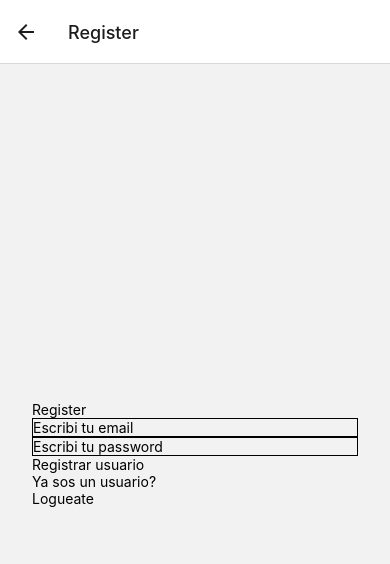
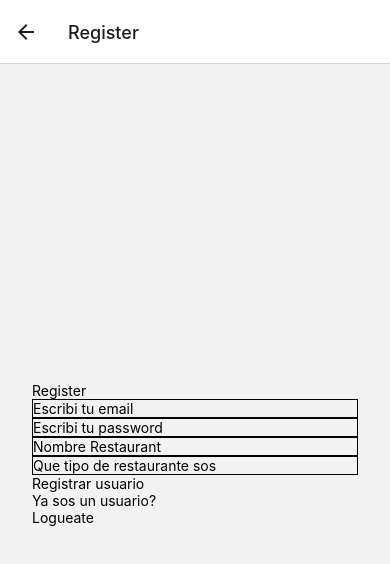
Before and after one commit to luciaokeefe/proyectoReactNative, a React Native app in the folder reactNativeWalkerOkeefe/: screen /Register in a window 390 px wide. Shown: the top 564 px of the page. Built offline with nearby package versions, Linux system fonts and the light colour scheme; no server answers.

Commit message:
seguimos avanzando con las consignas (estamos las dos)

```diff
--- a/reactNativeWalkerOkeefe/src/components/Post/Post.js
+++ b/reactNativeWalkerOkeefe/src/components/Post/Post.js
@@ -10,50 +10,25 @@ class Post extends Component {
     constructor(props){
         super(props)
         this.state = {
-            // isMyLike: false,
-            // likesCount: props.data.likes.length
+            miPosteo: false
         }
     }
 
-    // componentDidMount(){
-    //     // let myLike = this.props.data.likes.includes(auth.currentUser.email)
-    //     // if(myLike){
-    //     //     this.setState({
-    //     //         isMyLike:true
-    //     //     })
-    //     }
+    componentDidMount(){
+        if(this.props.data.owner === auth.currentUser.email){
+            this.setState({
+                miPosteo: true,
+            })
+        }}
 
+        eliminarPost(){
+            db.collection('posts')
+            .doc(this.props.id) // con .doc identificamos el documento que vamos a modificar
+            .delete()
+            .then(()=> {this.props.navigation.navigate('Profile')})
+            .catch(err=> console.log(err))
+        }
 
-    // like(){
-    //     db
-    //     .collection('posts')
-    //     .doc(this.props.id)
-    //     .update({
-    //         likes: firebase.firestore.FieldValue.arrayUnion(auth.currentUser.email)
-    //     })
-    //     .then(resp => {
-    //         this.setState({
-    //             isMyLike:true,
-    //             likesCount: this.state.likesCount + 1
-    //         })
-    //     })
-    //     .catch(err=> console.log(err))
-    // }
-
-    // unlike(){
-    //     db.collection('posts')
-    //     .doc(this.props.id)
-    //     .update({
-    //         likes: firebase.firestore.FieldValue.arrayRemove(auth.currentUser.email)
-    //     })
-    //     .then(resp => {
-    //         this.setState({
-    //             isMyLike:false,
-    //             likesCount: this.state.likesCount - 1
-    //         })
-    //     })
-    //     .catch(err => console.log(err))
-    // }
 
   render() {
     return (
@@ -68,27 +43,22 @@ class Post extends Component {
             <Text style={styles.subtitle}>Descripcion:</Text>
             <Text>{this.props.data.description}</Text>
         </View>
-        {/* <View>
-            <Text>{this.state.likesCount}</Text>
-        {
-            this.state.isMyLike ?
-                <TouchableOpacity onPress={()=> this.unlike()}>
-                    <FontAwesome name='heart' color='red' size={32} />
-                </TouchableOpacity>
-            :
-                <TouchableOpacity onPress={()=> this.like()}>
-                    <FontAwesome name='heart-o' color='red' size={32} />
-                </TouchableOpacity>
-        }
-        <TouchableOpacity onPress={()=> this.props.navigation.navigate('Comments')}>
-            <Text>Agregar comentario</Text>
-        </TouchableOpacity>
-        </View> */}
+        <View>
+            {
+            this.state.miPosteo ?
+            <TouchableOpacity onPress={()=> this.eliminarPost()}>
+            <Text style={styles.agregar}>BORRAR POSTEO</Text>
+            </TouchableOpacity> : ''
+            }
+        </View>
 
       </View>
     )
   }
 }
+
+
+
 
 const styles = StyleSheet.create({
     container:{
--- a/reactNativeWalkerOkeefe/src/screens/Posts/Posts.js
+++ b/reactNativeWalkerOkeefe/src/screens/Posts/Posts.js
@@ -23,6 +23,9 @@ class Posts extends Component {
             comments:[],
             foto: this.state.fotoUrl
         })
+        .then(() => this.props.navigation.navigate('Home'))
+        .catch(err => this.setState({ error: err.message }))
+
 
      }
 
@@ -53,6 +56,7 @@ class Posts extends Component {
                         <Text>Enviar posts</Text>
                     </TouchableOpacity>
                 </>
+                //falta volver para atras
             }
         </View>
         )
--- a/reactNativeWalkerOkeefe/src/screens/Profile/Profile.js
+++ b/reactNativeWalkerOkeefe/src/screens/Profile/Profile.js
@@ -39,6 +39,8 @@ class Profile extends Component {
 
     signOut(){
         auth.signOut()
+        .then(()=> {this.props.navigation.navigate('Login')})
+        .catch(err=> console.log(err))
     }
 
     render() {
--- a/reactNativeWalkerOkeefe/src/screens/Register/Register.js
+++ b/reactNativeWalkerOkeefe/src/screens/Register/Register.js
@@ -1,27 +1,47 @@
 import { Text, View, StyleSheet, TextInput, TouchableOpacity } from 'react-native'
 import React, { Component } from 'react'
 import { auth, db } from '../../firebase/config'
+import Camara from '../../components/Camara/Camara'
 
 class Register extends Component {
 
-    constructor(props){
+    constructor(props) {
         super(props)
-        this.state={
-            email:'',
-            password:'',
-            error:''
+        this.state = {
+            email: '',
+            password: '',
+            error: '',
+            restaurant: "",
+            fotoUrl: "",
+            estiloComida: "",
+            mostrarCamara: false
+
         }
     }
 
-    registrar(email, pass){
-        db.collection('usuarios').add({
-            owner: auth.createUserWithEmailAndPassword(email, pass)
+    registrar(email, pass) {
+        if(this.state.restaurant !== "" && this.state.estiloComida !== ""){
+            auth.createUserWithEmailAndPassword(email, pass)
+            .then(() => {
+                db.collection("users").add({
+                    owner: auth.currentUser.email,
+                    restaurant: this.state.restaurant,
+                    estiloComida: this.state.estiloComida,
+
+                }).then(() => this.props.navigation.navigate('Login'))
             })
-        .then( resp => this.props.navigation.navigate('TabNavigation'))
-        .catch( err => this.setState({error:err.message}))
+            .catch(err => this.setState({ error: err.message }))
+
+        } else {
+
+            this.setState (
+                {
+                    error: "es obligatorio llenar todos los campos"
+                }
+            )
         }
 
-
+    }
 
     render() {
         return (
@@ -32,33 +52,63 @@ class Register extends Component {
                     <TextInput
                         style={styles.input}
                         placeholder='Escribi tu email'
-                    onChangeText={text => this.setState({email: text})}
+                        onChangeText={text => this.setState({ email: text })}
                         value={this.state.email}
                     />
 
                     <TextInput
                         style={styles.input}
                         placeholder='Escribi tu password'
-                    onChangeText={text => this.setState({password: text})}
+                        onChangeText={text => this.setState({ password: text })}
                         value={this.state.password}
                         secureTextEntry={true}
                     />
 
+                    <TextInput
+                        style={styles.input}
+                        placeholder='Nombre Restaurant'
+                        onChangeText={text => this.setState({ restaurant: text })}
+                        value={this.state.restaurant}
+                    />
+
+                    <TextInput
+                        placeholder='Que tipo de restaurante sos'
+                        onChangeText={text => this.setState({ estiloComida: text })}
+                        value={this.state.estiloComida}
+                        keyboardType='default'
+                        style={styles.input}
+                    />
+
+                    {/* <View>
+                        {this.state.mostrarCamara ?
+                            <TouchableOpacity onPress={() => this.enviarPost(this.state.description)}>
+                                <Text>Sacar foto de perfil</Text>
+                            </TouchableOpacity>
+                            :
+                            <Camara
+                                cuandoSubaLaFoto={(url) => this.cuandoSubaLaFoto(url)}
+                            />
+                        }
+                    </View> */}
+
+
                     <View>
-                    <TouchableOpacity onPress={()=> this.registrar(this.state.email, this.state.password)}>
+
+                        <TouchableOpacity onPress={() => this.registrar(this.state.email, this.state.password)}>
                             <Text>Registrar usuario</Text>
                         </TouchableOpacity>
+
                     </View>
 
                     <View>
                         <Text>Ya sos un usuario?</Text>
-                    <TouchableOpacity onPress={()=> this.props.navigation.navigate('Login')}>
+                        <TouchableOpacity onPress={() => this.props.navigation.navigate('Login')}>
                             <Text>Logueate</Text>
                         </TouchableOpacity>
                     </View>
                     {
                         this.state.error !== '' ?
-                    <Text>{this.state.error}</Text>:
+                            <Text>{this.state.error}</Text> :
                             ''
                     }
                 </View>
@@ -68,13 +118,13 @@ class Register extends Component {
 }
 
 const styles = StyleSheet.create({
-    container:{
-        flex:1,
-        justifyContent:'center',
-        paddingHorizontal:32
+    container: {
+        flex: 1,
+        justifyContent: 'center',
+        paddingHorizontal: 32
     },
-    input:{
-        borderWidth:1
+    input: {
+        borderWidth: 1
     }
 })
 
```
Lines whose indentation alone changed are shown as unchanged.
